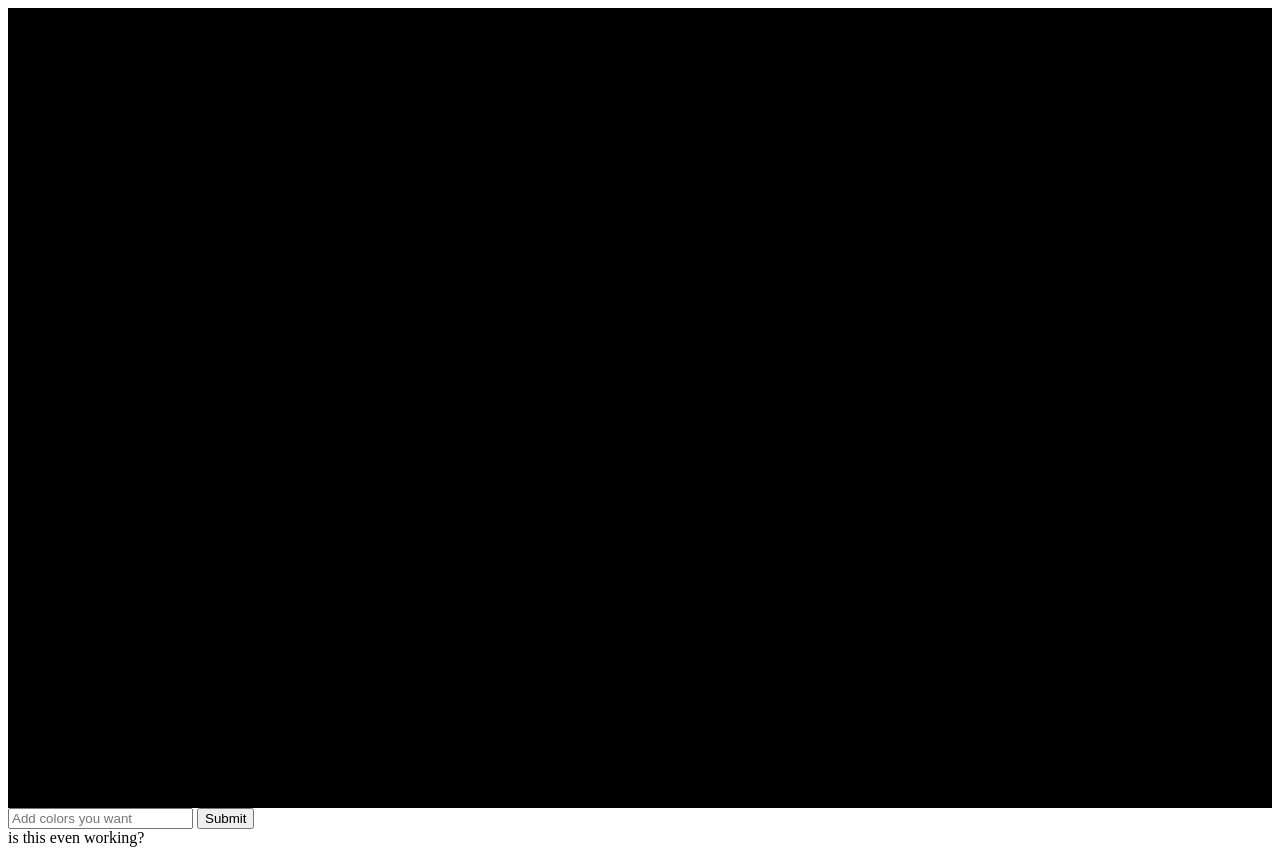
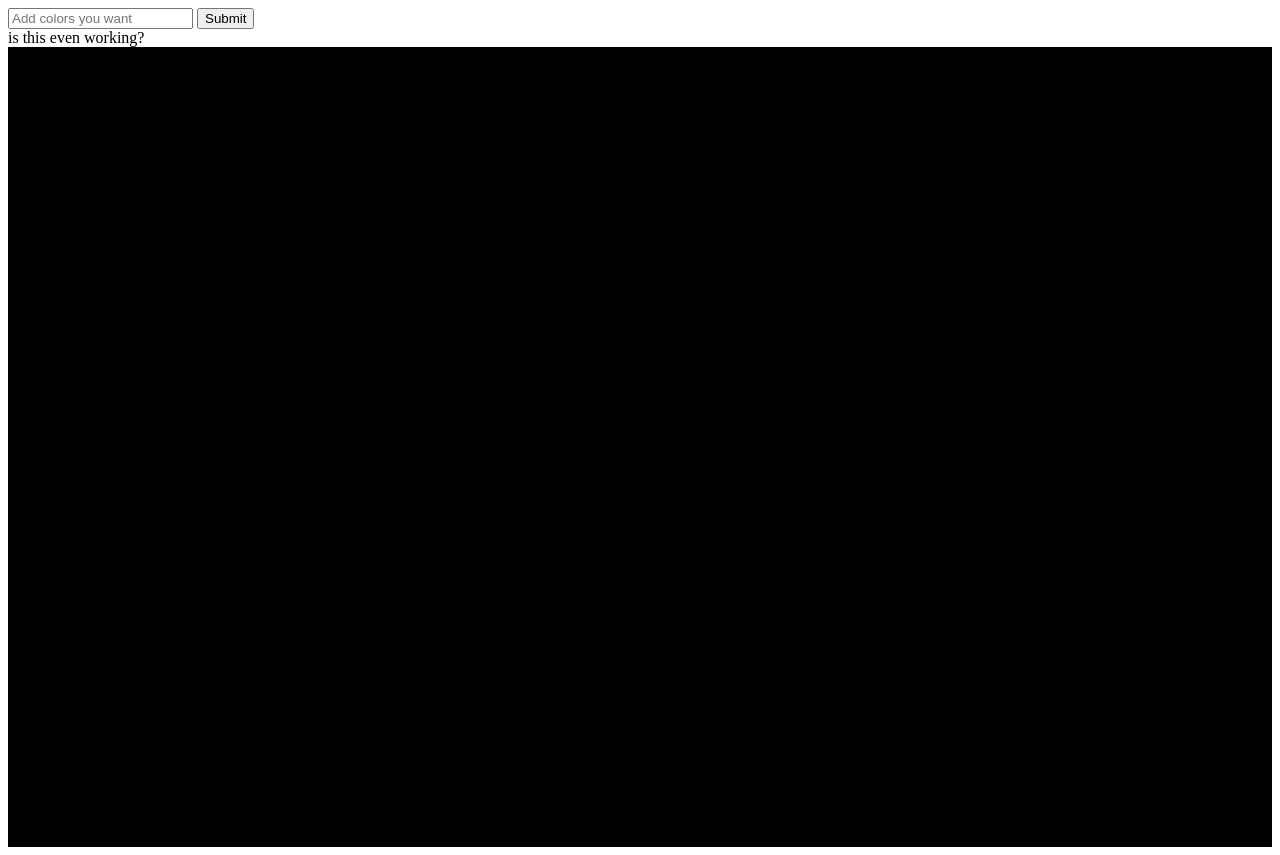
Before and after one commit to Ignacio1996/aigen-colors, a Flask app: template templates/index.html in a window 1280 px wide. Run offline with Flask 3, Linux system fonts and the light colour scheme; the template is opened without the code that fills it, so the values that code supplies are empty; parts of the project's set-up code (start-up, migrations or seed data) failed here and were passed over.

Commit message:
working project

```diff
--- a/templates/index.html
+++ b/templates/index.html
@@ -6,8 +6,6 @@
     <title>Color Palette Generator</title>
 
     <style>
-      h1 {
-      }
       .container {
         width: 100%;
         height: 100vh;
@@ -22,12 +20,12 @@
     </style>
   </head>
   <body>
-    <div class="container"></div>
     <form id="form">
       <input type="text" placeholder="Add colors you want" />
       <button>Submit</button>
       <div>is this even working?</div>
     </form>
+    <div class="container"></div>
     <script>
       // alert("Hello");
       const form = document.getElementById("form"); // Removed the '#' symbol
@@ -54,9 +52,15 @@
               div.style.flex = 1;
               div.style.height = "100vh";
 
-              // const span = document.createElement("span");
-              // span.innerText = color;
-              // div.appendChild(span);
+              div.addEventListener("click", () => {
+                navigator.clipboard.writeText(color);
+              });
+
+              const span = document.createElement("span");
+              span.innerText = color;
+              span.style.margin = "0 auto";
+              span.style.width = "100%";
+              div.appendChild(span);
               container.appendChild(div);
             }
           })
```
